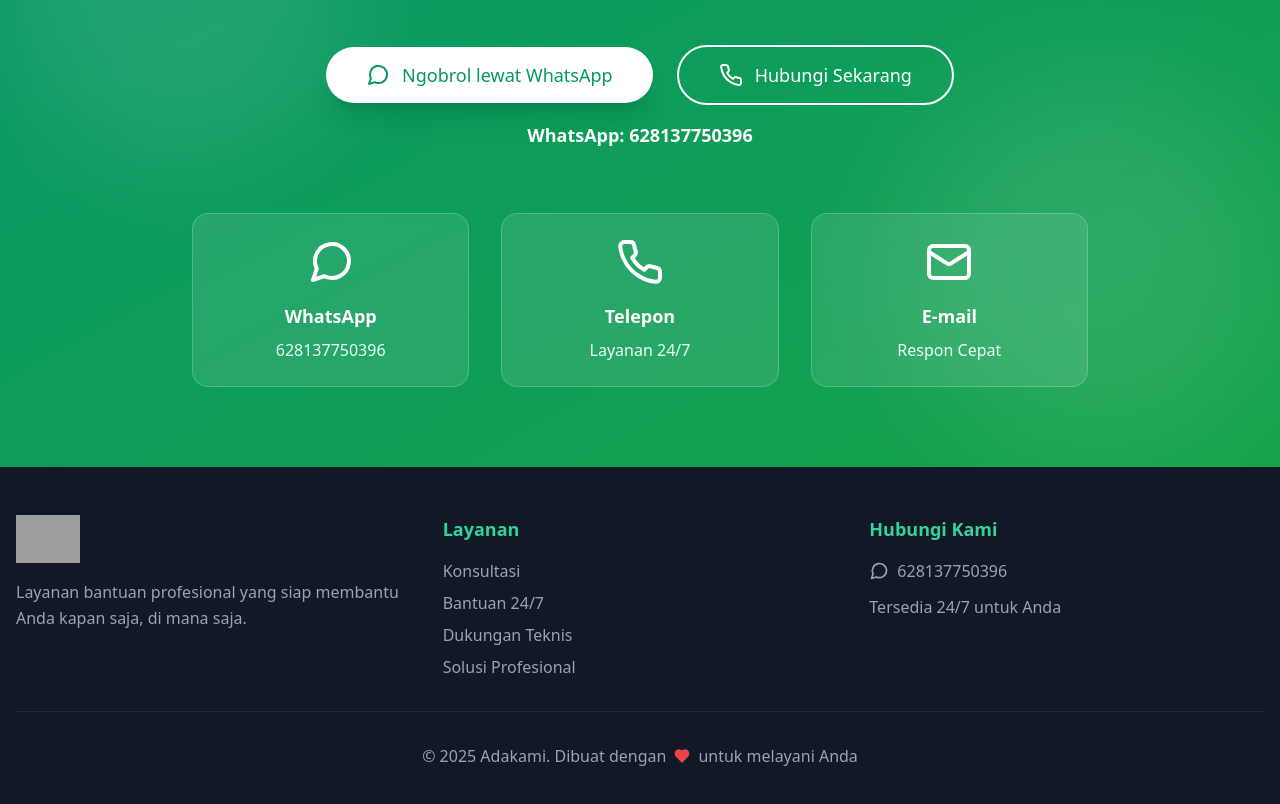
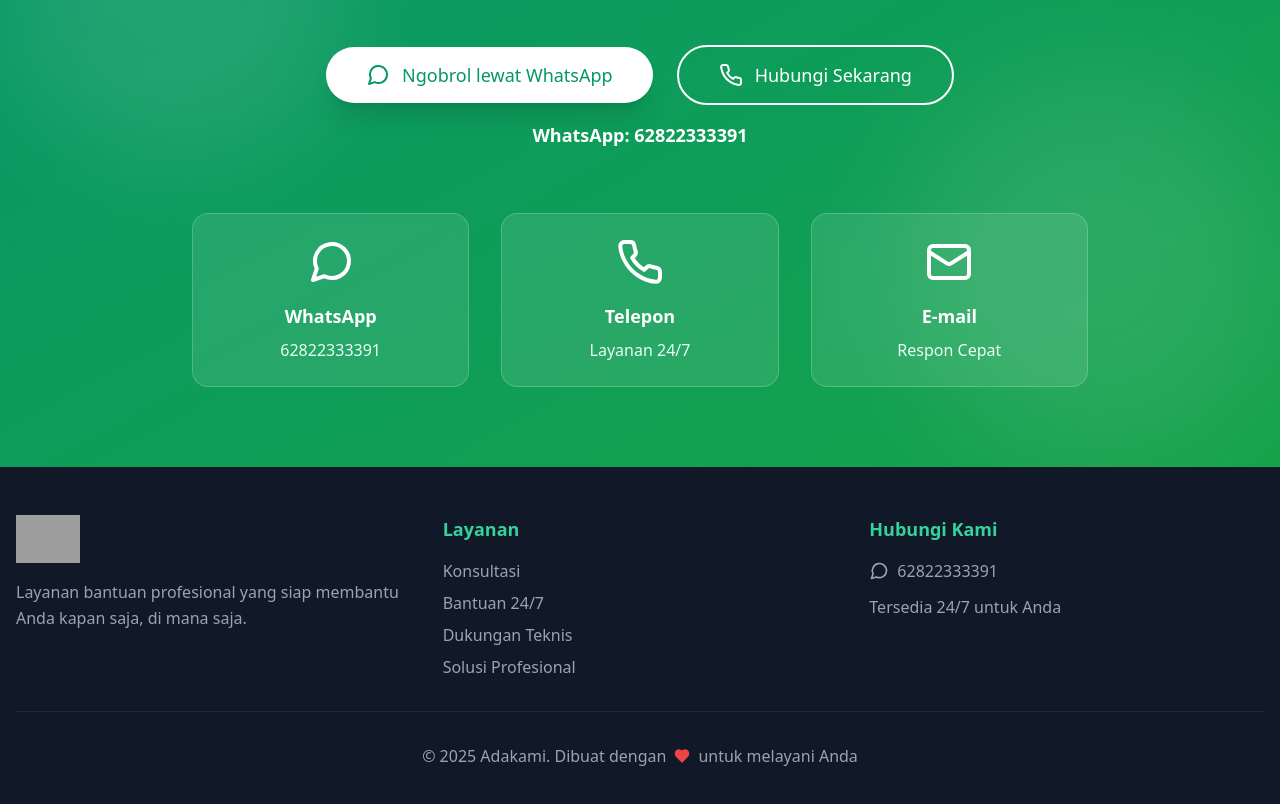
Before and after one commit to cs-adakami/csadakamicare, a plain HTML site: page index.html in a window 1280 px wide. Shown: the part 2554-3358 px from the top of the page. Drawn offline with nearby package versions, Linux system fonts and the light colour scheme; grey boxes are pictures that could not be loaded.

Commit message:
Update index.html

```diff
--- a/index.html
+++ b/index.html
@@ -47,7 +47,7 @@
                                 Solusi terpercaya untuk semua kebutuhan bantuan Anda. Kami hadir dengan layanan profesional, cepat, dan terpercaya.
                             </p>
                             <div class="flex flex-col sm:flex-row gap-4 justify-center lg:justify-start">
-                                <a href="https://wa.me/628137750396?text=halo%20CS%20AdaKami" target="_blank" class="inline-flex items-center justify-center font-medium h-11 bg-emerald-600 hover:bg-emerald-700 text-white px-8 py-6 text-lg rounded-full shadow-lg hover:shadow-xl transition-all duration-300 transform hover:scale-105">
+                                <a href="https://wa.me/62822333391?justify-center-row=Hallo%20CS%20AdaKami" target="_blank" class="inline-flex items-center justify-center font-medium h-11 bg-emerald-600 hover:bg-emerald-700 text-white px-8 py-6 text-lg rounded-full shadow-lg hover:shadow-xl transition-all duration-300 transform hover:scale-105">
                                     <svg xmlns="http://www.w3.org/2000/svg" width="24" height="24" viewBox="0 0 24 24" fill="none" stroke="currentColor" stroke-width="2" stroke-linecap="round" stroke-linejoin="round" class="mr-2 h-5 w-5"><path d="m3 21 1.9-5.7a8.5 8.5 0 1 1 3.8 3.8z"></path></svg>
                                     Hubungi Kami di WhatsApp
                                 </a>
@@ -272,13 +272,13 @@
                             </button>
                         </div>
                         <div class="mb-12">
-                            <p class="text-white text-lg font-semibold">WhatsApp: 628137750396</p>
+                            <p class="text-white text-lg font-semibold">WhatsApp: 62822333391</p>
                         </div>
                         <div class="grid md:grid-cols-3 gap-8 mt-16">
                             <div class="bg-white/10 backdrop-blur-sm rounded-2xl p-6 border border-white/20">
                                 <svg xmlns="http://www.w3.org/2000/svg" width="24" height="24" viewBox="0 0 24 24" fill="none" stroke="currentColor" stroke-width="2" stroke-linecap="round" stroke-linejoin="round" class="w-12 h-12 text-white mx-auto mb-4"><path d="m3 21 1.9-5.7a8.5 8.5 0 1 1 3.8 3.8z"></path></svg>
                                 <h3 class="text-white font-semibold text-lg mb-2">WhatsApp</h3>
-                                <p class="text-emerald-50">628137750396</p>
+                                <p class="text-emerald-50">62822333391</p>
                             </div>
                             <div class="bg-white/10 backdrop-blur-sm rounded-2xl p-6 border border-white/20">
                                 <svg xmlns="http://www.w3.org/2000/svg" width="24" height="24" viewBox="0 0 24 24" fill="none" stroke="currentColor" stroke-width="2" stroke-linecap="round" stroke-linejoin="round" class="w-12 h-12 text-white mx-auto mb-4"><path d="M22 16.92v3a2 2 0 0 1-2.18 2 19.79 19.79 0 0 1-8.63-3.07 19.5 19.5 0 0 1-6-6 19.79 19.79 0 0 1-3.07-8.67A2 2 0 0 1 4.11 2h3a2 2 0 0 1 2 1.72 12.84 12.84 0 0 0 .7 2.81 2 2 0 0 1-.45 2.11L8.09 9.91a16 16 0 0 0 6 6l1.27-1.27a2 2 0 0 1 2.11-.45 12.84 12.84 0 0 0 2.81.7A2 2 0 0 1 22 16.92z"></path></svg>
@@ -319,7 +319,7 @@
                             <div class="space-y-3">
                                 <button class="flex items-center gap-2 text-gray-400 hover:text-emerald-400 transition-colors">
                                     <svg xmlns="http://www.w3.org/2000/svg" width="24" height="24" viewBox="0 0 24 24" fill="none" stroke="currentColor" stroke-width="2" stroke-linecap="round" stroke-linejoin="round" class="w-5 h-5"><path d="m3 21 1.9-5.7a8.5 8.5 0 1 1 3.8 3.8z"></path></svg>
-                                    <span>628137750396</span>
+                                    <span>62822333391</span>
                                 </button>
                                 <p class="text-gray-400">Tersedia 24/7 untuk Anda</p>
                             </div>
```
